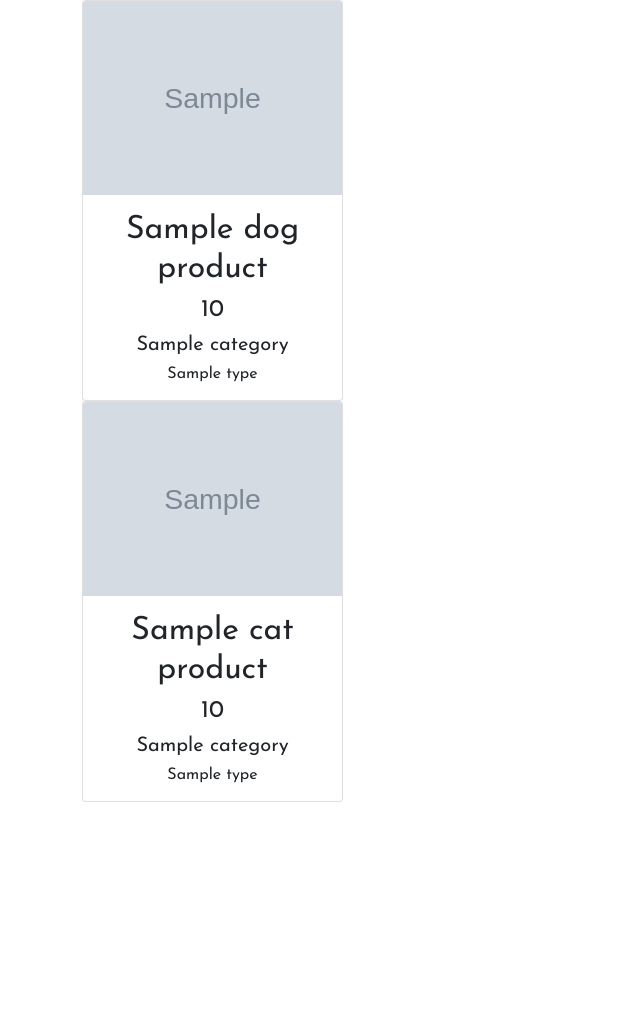
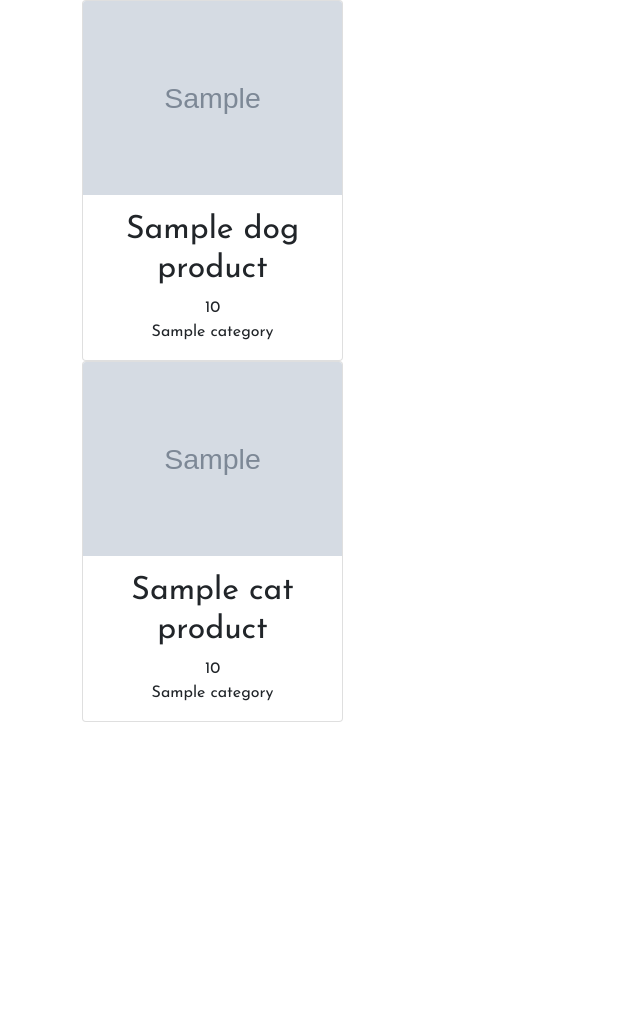
Before and after one commit to gianynx/php-oop-2, a PHP site: template Views/main.php in a window 1280 px wide. Shown: the top 1025 px of the page, without its empty margins (0-640 px from the left). After the commit the page ends 722 px from the top, so only its background shows below. Run offline with PHP 8.4, Linux system fonts and the light colour scheme; the template is opened without the code that fills it: most values are stand-ins (such as "Sample title", 1, 10 or a date in 2020); grey boxes marked "Sample" are stand-in pictures.

Commit message:
modify document

```diff
--- a/Models/Category.php
+++ b/Models/Category.php
@@ -3,7 +3,7 @@ class Category
 {
     public
     $name;
-    public function __construct($name)
+    public function __construct(string $name)
     {
         $this->name = $name;
     }
--- a/Models/Food.php
+++ b/Models/Food.php
@@ -2,12 +2,12 @@
 class Food extends Product
 {
     public
-    $dogFoodIngredients, $deadline;
+    $foodIngredients, $deadline;
 
-    public function __construct($id, $image, $title, $price, $category, $dogFoodIngredients, $deadline)
+    public function __construct(int $id, string $image, string $title, float $price, Category $category, array $foodIngredients, DateTime $deadline)
     {
         parent::__construct($id, $image, $title, $price, $category);
-        $this->dogFoodIngredients = $dogFoodIngredients;
+        $this->foodIngredients = $foodIngredients;
         $this->deadline = $deadline;
     }
 }
--- a/Models/Product.php
+++ b/Models/Product.php
@@ -4,7 +4,7 @@ class Product
     public
     $id, $image, $title, $price, $category;
 
-    public function __construct($id, $image, $title, $price, Category $category)
+    public function __construct(int $id, string $image, string $title, float $price, Category $category)
     {
         $this->id = $id;
         $this->image = $image;
--- a/Views/main.php
+++ b/Views/main.php
@@ -6,9 +6,8 @@
                     <img src="<?php echo $dogProduct->image ?>" class="card-img-top" alt="products_images">
                     <div class="card-body text-center">
                         <h2 class="card-text"><?php echo $dogProduct->title ?></h2>
-                        <h4 class="card-text"><?php echo $dogProduct->price ?></h4>
-                        <h5 class="card-text"><?php echo $dogProduct->category ?></h5>
-                        <h6 class="card-text"><?php echo $dogProduct->type ?></h6>
+                        <div class="card-text"><?php echo $dogProduct->price ?></div>
+                        <div class="card-text"><?php echo $dogProduct->category->name ?></div>
                     </div>
                 </div>
             </div>
@@ -21,9 +20,8 @@
                     <img src="<?php echo $catProduct->image ?>" class="card-img-top" alt="products_images">
                     <div class="card-body text-center">
                         <h2 class="card-text"><?php echo $catProduct->title ?></h2>
-                        <h4 class="card-text"><?php echo $catProduct->price ?></h4>
-                        <h5 class="card-text"><?php echo $catProduct->category ?></h5>
-                        <h6 class="card-text"><?php echo $catProduct->type ?></h6>
+                        <div class="card-text"><?php echo $catProduct->price ?></div>
+                        <div class="card-text"><?php echo $catProduct->category->name ?></div>
                     </div>
                 </div>
             </div>
```
Also changed, not shown: Database/db.php (+12 -9 lines).
